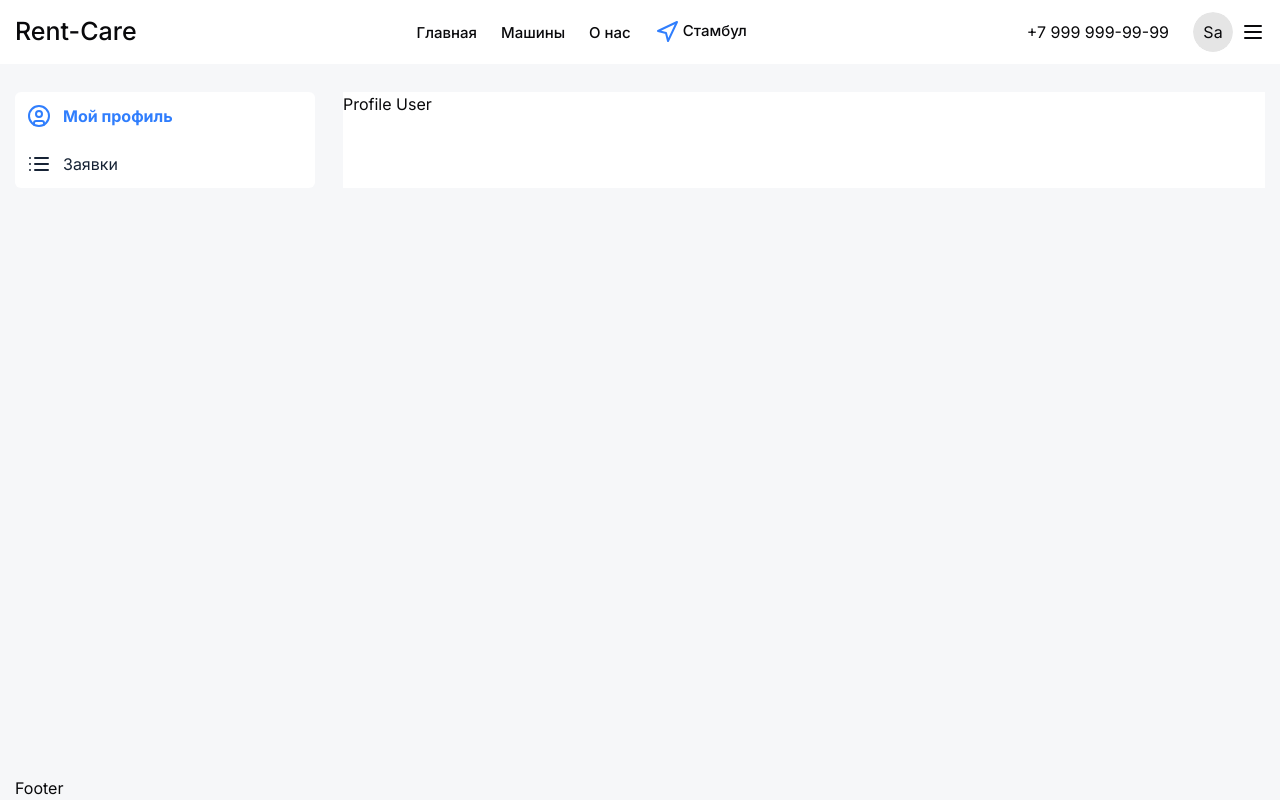
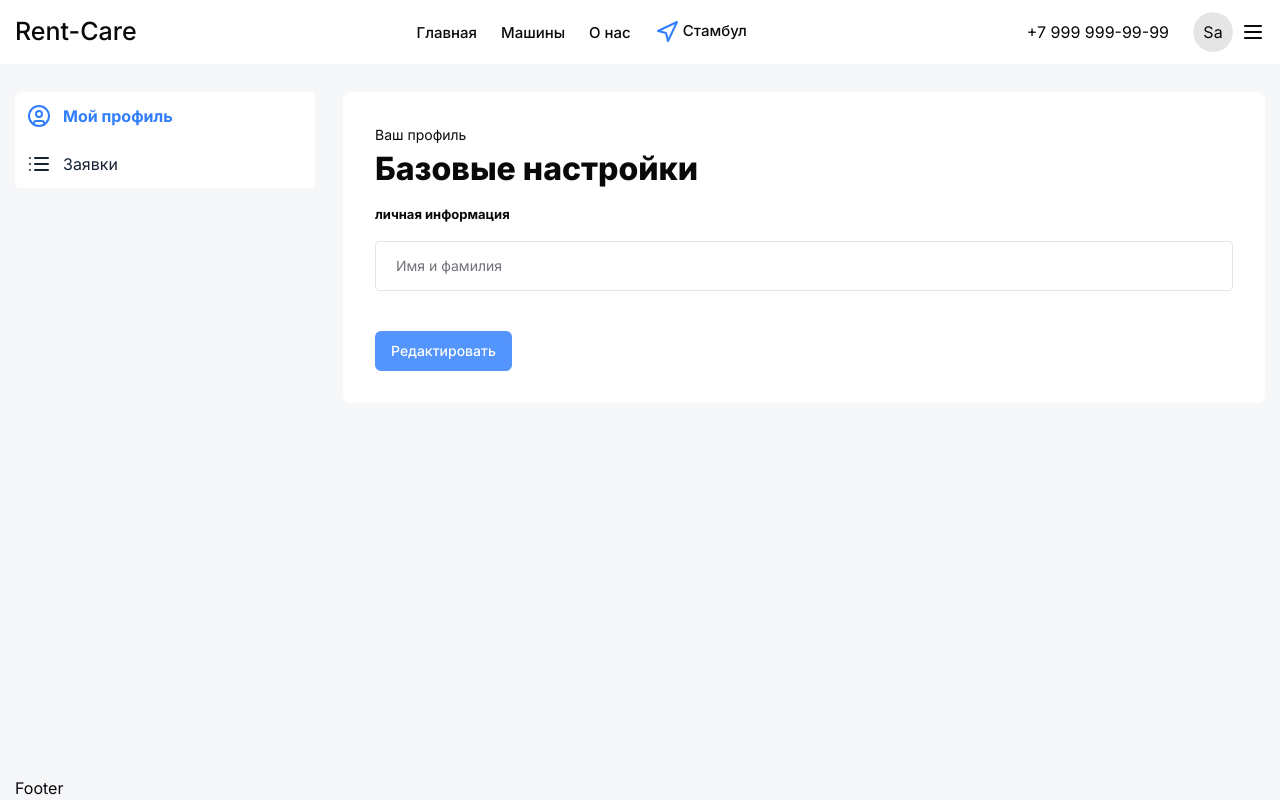
Before and after one commit to MagaFreelancer/rent-car, a React (Vite) app: page /profile in a window 1280 px wide. Built offline with nearby package versions, Linux system fonts and the light colour scheme; no server answers; sample sign-in values are in the browser's storage.

Commit message:
add: profile form

```diff
--- a/src/pages/profile/components/nav-menu.tsx
+++ b/src/pages/profile/components/nav-menu.tsx
@@ -4,7 +4,7 @@ import { cn } from '@/lib/utils.ts';
 
 const NavMenu = () => {
     return (
-        <ul className="bg-white rounded-md">
+        <ul className="bg-white rounded-md self-start">
             <li className="group transition">
                 <NavLink
                     to="/profile"
--- a/src/pages/profile/components/profile-user.tsx
+++ /dev/null
@@ -1,5 +0,0 @@
-const ProfileUser = () => {
-    return <div>Profile User</div>;
-};
-
-export default ProfileUser;
--- /dev/null
+++ b/src/pages/profile/components/profile-user/profile-user.tsx
@@ -0,0 +1,43 @@
+import Title from '@/shared/Title.tsx';
+import { Input } from '@/shared/input.tsx';
+import { SubmitHandler, useForm } from 'react-hook-form';
+import { Button } from '@/shared/button.tsx';
+
+type Inputs = {
+    fullName: string;
+    data: string;
+};
+
+const ProfileUser = () => {
+    const {
+        register,
+        handleSubmit,
+        // formState: { errors },
+    } = useForm<Inputs>();
+
+    const onSubmit: SubmitHandler<Inputs> = data => {
+        console.log(data);
+    };
+
+    return (
+        <form onSubmit={handleSubmit(onSubmit)}>
+            <p className="text-[14px]">Ваш профиль</p>
+            <Title className="text-[32px] font-extrabold mb-3">Базовые настройки</Title>
+
+            <div className="mb-10">
+                <p className="text-[13px] mb-4 font-bold">личная информация</p>
+                <Input
+                    {...register('fullName')}
+                    className="transition rounded py-6 px-5"
+                    placeholder="Имя и фамилия"
+                />
+            </div>
+
+            <Button type="submit" variant="blue">
+                Редактировать
+            </Button>
+        </form>
+    );
+};
+
+export default ProfileUser;
--- a/src/pages/profile/profile.tsx
+++ b/src/pages/profile/profile.tsx
@@ -1,13 +1,13 @@
 import NavMenu from '@/pages/profile/components/nav-menu.tsx';
 import Container from '@/shared/container.tsx';
 import { Route, Routes } from 'react-router-dom';
-import ProfileUser from '@/pages/profile/components/profile-user.tsx';
+import ProfileUser from '@/pages/profile/components/profile-user/profile-user.tsx';
 
 const Profile = () => {
     return (
         <Container className="grid pt-7 grid-cols-[300px_1fr] gap-x-7">
             <NavMenu />
-            <div className="bg-white">
+            <div className="bg-white p-8 rounded-lg">
                 <Routes>
                     <Route path="/*" element={<ProfileUser />} />
                     <Route path="/applications" element={'text'} />
--- a/src/shared/button.tsx
+++ b/src/shared/button.tsx
@@ -19,6 +19,7 @@ const buttonVariants = cva(
                 more: 'border-dotted border-b-2 border-[#4B4B4B] rounded-none text-[#4B4B4B] font-medium',
                 custom: 'bg-lightBlack text-white rounded-none font-medium text-[16px]',
                 gray: 'transition bg-grey hover:bg-[#ebebeb]',
+                blue: 'transition bg-[#5394fd] text-white hover:bg-[#307efd]',
             },
             size: {
                 default: 'h-10 px-4 py-2',
```
